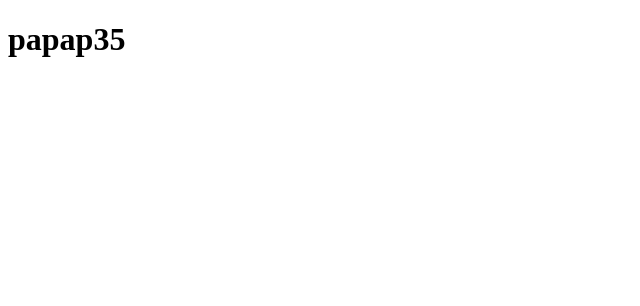
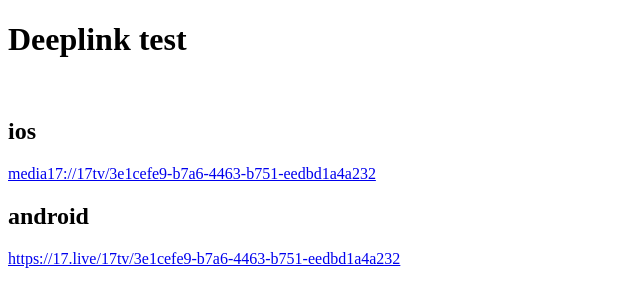
Before and after one commit to papap35/papap35.github.io, a plain HTML site: page index.html in a window 1280 px wide. Shown: the whole page, without its empty margins (0-640 px from the left). Drawn offline with Linux system fonts and the light colour scheme.

Commit message:
new deeplink

```diff
--- a/index.html
+++ b/index.html
@@ -13,6 +13,11 @@
     <title>papap35</title>
   </head>
   <body>
-    <h1>papap35</h1>
+    <h1>Deeplink test</h1>
+    <br>
+    <h2>ios</h2>
+    <a href="media17://17tv/3e1cefe9-b7a6-4463-b751-eedbd1a4a232" target="_blank">media17://17tv/3e1cefe9-b7a6-4463-b751-eedbd1a4a232</a>
+    <h2>android</h2>
+    <a href="https://17.live/17tv/3e1cefe9-b7a6-4463-b751-eedbd1a4a232" target="_blank">https://17.live/17tv/3e1cefe9-b7a6-4463-b751-eedbd1a4a232</a>
   </body>
 </html>
```
